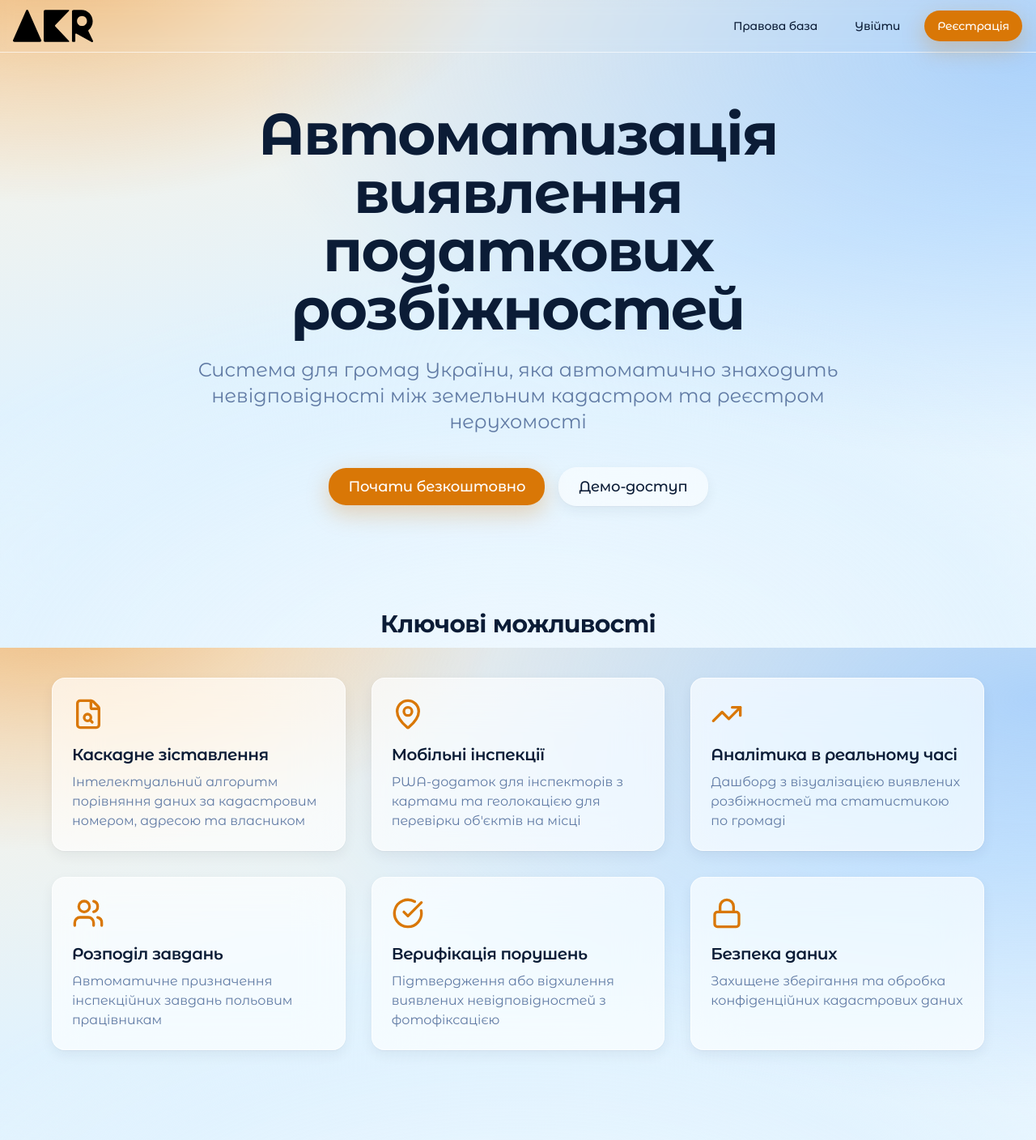
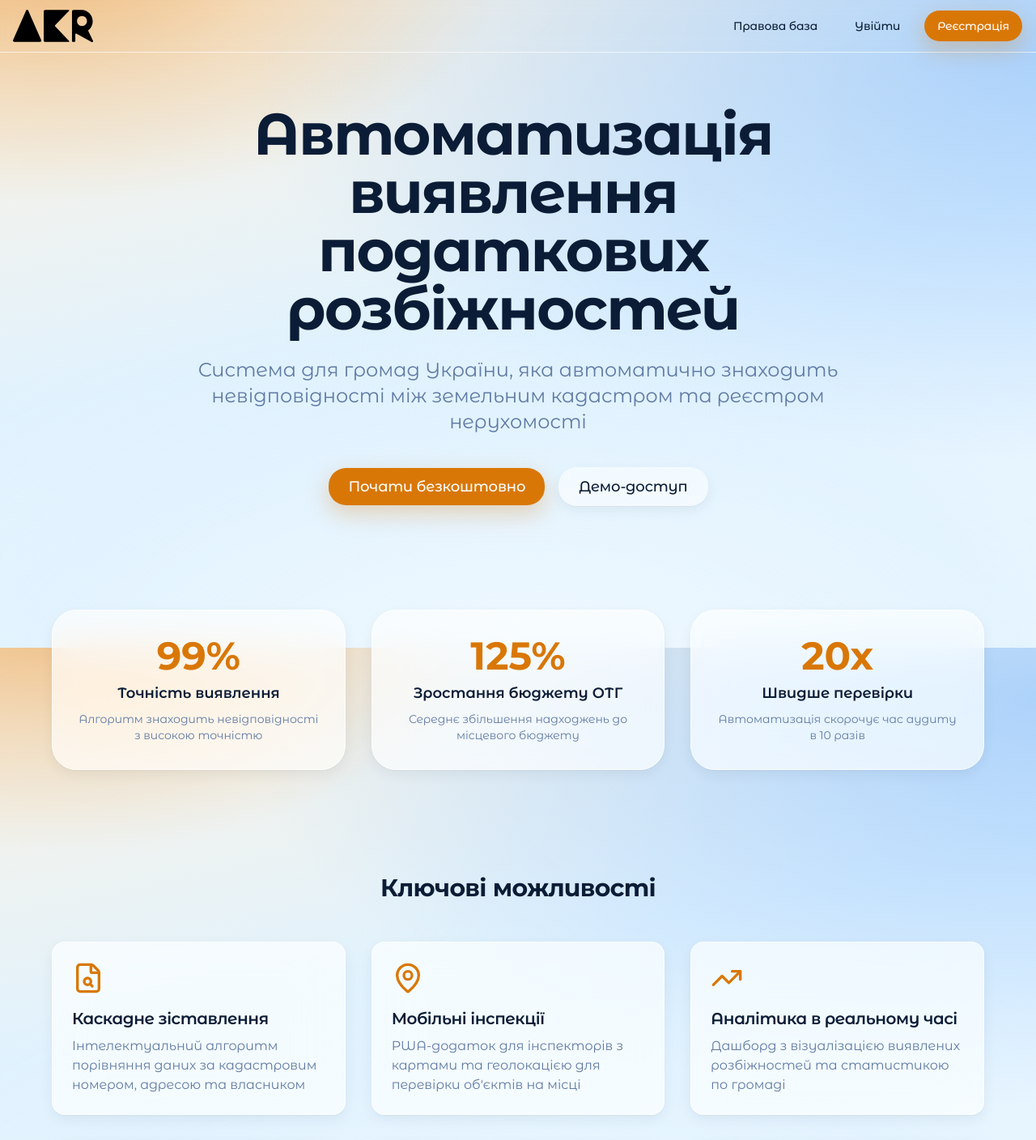
Before and after one commit to Opatsk-Inc/hackathon-main, a React (Vite) app in the folder front/: page / in a window 1280 px wide. Shown: the top 1408 px of the page at 81% size. Built offline with nearby package versions, Linux system fonts and the light colour scheme.

Commit message:
feat: enhance HomePage and LegalPage with animated transitions and updated content

```diff
--- a/front/index.html
+++ b/front/index.html
@@ -10,7 +10,7 @@
       href="https://fonts.googleapis.com/css2?family=Montserrat+Alternates:ital,wght@0,100;0,200;0,300;0,400;0,500;0,600;0,700;0,800;0,900;1,100;1,200;1,300;1,400;1,500;1,600;1,700;1,800;1,900&display=swap"
       rel="stylesheet"
     />
-    <title>Gromada-Audit</title>
+    <title>AKR | Автоматизація податкового контролю</title>
   </head>
   <body>
     <div id="root"></div>
--- a/front/src/pages/HomePage.tsx
+++ b/front/src/pages/HomePage.tsx
@@ -8,6 +8,32 @@ import {
   CheckCircle,
   Lock,
 } from "lucide-react"
+import { PageTransition } from "@/components/PageTransition"
+import { motion, useInView, useMotionValue, useSpring } from "framer-motion"
+import { useEffect, useRef } from "react"
+
+function AnimatedCounter({ value, suffix = "" }: { value: number; suffix?: string }) {
+  const ref = useRef<HTMLDivElement>(null)
+  const motionValue = useMotionValue(0)
+  const springValue = useSpring(motionValue, { duration: 2000 })
+  const isInView = useInView(ref, { once: true, margin: "-100px" })
+
+  useEffect(() => {
+    if (isInView) {
+      motionValue.set(value)
+    }
+  }, [isInView, motionValue, value])
+
+  useEffect(() => {
+    springValue.on("change", (latest) => {
+      if (ref.current) {
+        ref.current.textContent = Math.floor(latest).toLocaleString() + suffix
+      }
+    })
+  }, [springValue, suffix])
+
+  return <div ref={ref} className="mb-2 text-5xl font-bold text-primary">0{suffix}</div>
+}
 
 export function HomePage() {
   const navigate = useNavigate()
@@ -17,7 +43,10 @@ export function HomePage() {
       {/* Header */}
       <header className="border-b bg-background/95 backdrop-blur supports-[backdrop-filter]:bg-background/60">
         <div className="container mx-auto flex h-16 max-w-7xl items-center justify-between px-4">
-          <div className="flex items-center gap-2 cursor-pointer" onClick={() => navigate("/")}>
+          <div
+            className="flex cursor-pointer items-center gap-2"
+            onClick={() => navigate("/")}
+          >
             <img src="/name.svg" alt="AKR" className="h-10" />
           </div>
           <div className="flex items-center gap-3">
@@ -32,23 +61,57 @@ export function HomePage() {
         </div>
       </header>
 
+      <PageTransition>
+
         {/* Hero Section */}
         <section className="container mx-auto max-w-7xl px-4 py-12 md:py-16">
           <div className="mx-auto max-w-4xl text-center">
             <h1 className="text-center text-4xl font-bold tracking-tight sm:text-5xl md:text-6xl lg:text-7xl">
-            Автоматизація виявлення
+              {["Автоматизація", "виявлення"].map((word, i) => (
+                <motion.span
+                  key={i}
+                  initial={{ opacity: 0, y: 30 }}
+                  animate={{ opacity: 1, y: 0 }}
+                  transition={{ duration: 0.6, delay: i * 0.1, ease: [0.22, 1, 0.36, 1] }}
+                  className="inline-block mr-3"
+                >
+                  {word}
+                </motion.span>
+              ))}
               <br />
-            податкових розбіжностей
+              {["податкових", "розбіжностей"].map((word, i) => (
+                <motion.span
+                  key={i + 2}
+                  initial={{ opacity: 0, y: 30 }}
+                  animate={{ opacity: 1, y: 0 }}
+                  transition={{ duration: 0.6, delay: (i + 2) * 0.1, ease: [0.22, 1, 0.36, 1] }}
+                  className="inline-block mr-3"
+                >
+                  {word}
+                </motion.span>
+              ))}
             </h1>
-          <p className="mt-6 text-lg text-muted-foreground sm:text-xl md:text-2xl">
+            <motion.p
+              initial={{ opacity: 0, y: 20 }}
+              animate={{ opacity: 1, y: 0 }}
+              transition={{ duration: 0.8, delay: 0.2, ease: [0.22, 1, 0.36, 1] }}
+              className="mt-6 text-lg text-muted-foreground sm:text-xl md:text-2xl"
+            >
               Система для громад України, яка автоматично знаходить
               невідповідності між земельним кадастром та реєстром нерухомості
-          </p>
-          <div className="mt-10 flex flex-col gap-4 sm:flex-row sm:justify-center">
+            </motion.p>
+            <motion.div
+              initial={{ opacity: 0, y: 20 }}
+              animate={{ opacity: 1, y: 0 }}
+              transition={{ duration: 0.8, delay: 0.4, ease: [0.22, 1, 0.36, 1] }}
+              className="mt-10 flex flex-col gap-4 sm:flex-row sm:justify-center"
+            >
               <Button
                 size="lg"
                 className="text-lg"
-              onClick={() => navigate("/register")}
+                onClick={() => {
+                  document.getElementById('pricing')?.scrollIntoView({ behavior: 'smooth', block: 'center' })
+                }}
               >
                 Почати безкоштовно
               </Button>
@@ -60,6 +123,53 @@ export function HomePage() {
               >
                 Демо-доступ
               </Button>
+            </motion.div>
+          </div>
+        </section>
+
+        {/* Stats Section */}
+        <section className="container mx-auto max-w-7xl px-4 py-16">
+          <div className="mx-auto max-w-6xl">
+            <div className="grid gap-8 md:grid-cols-3">
+              <motion.div
+                initial={{ opacity: 0, y: 50 }}
+                whileInView={{ opacity: 1, y: 0 }}
+                viewport={{ once: true, margin: "-100px" }}
+                transition={{ duration: 0.5, delay: 0 }}
+                className="rounded-2xl border bg-card p-8 text-center shadow-lg"
+              >
+                <AnimatedCounter value={99} suffix="%" />
+                <p className="text-lg font-semibold">Точність виявлення</p>
+                <p className="mt-2 text-sm text-muted-foreground">
+                  Алгоритм знаходить невідповідності з високою точністю
+                </p>
+              </motion.div>
+              <motion.div
+                initial={{ opacity: 0, y: 50 }}
+                whileInView={{ opacity: 1, y: 0 }}
+                viewport={{ once: true, margin: "-100px" }}
+                transition={{ duration: 0.5, delay: 0.2 }}
+                className="rounded-2xl border bg-card p-8 text-center shadow-lg"
+              >
+                <AnimatedCounter value={125} suffix="%" />
+                <p className="text-lg font-semibold">Зростання бюджету ОТГ</p>
+                <p className="mt-2 text-sm text-muted-foreground">
+                  Середнє збільшення надходжень до місцевого бюджету
+                </p>
+              </motion.div>
+              <motion.div
+                initial={{ opacity: 0, y: 50 }}
+                whileInView={{ opacity: 1, y: 0 }}
+                viewport={{ once: true, margin: "-100px" }}
+                transition={{ duration: 0.5, delay: 0.4 }}
+                className="rounded-2xl border bg-card p-8 text-center shadow-lg"
+              >
+                <AnimatedCounter value={20} suffix="x" />
+                <p className="text-lg font-semibold">Швидше перевірки</p>
+                <p className="mt-2 text-sm text-muted-foreground">
+                  Автоматизація скорочує час аудиту в 10 разів
+                </p>
+              </motion.div>
             </div>
           </div>
         </section>
@@ -67,57 +177,103 @@ export function HomePage() {
         {/* Features */}
         <section className="container mx-auto max-w-7xl px-4 py-16">
           <div className="mx-auto max-w-6xl">
-          <h2 className="mb-12 text-center text-3xl font-bold">
+            <motion.h2
+              initial={{ opacity: 0, y: 20 }}
+              whileInView={{ opacity: 1, y: 0 }}
+              viewport={{ once: true, margin: "-100px" }}
+              transition={{ duration: 0.6 }}
+              className="mb-12 text-center text-3xl font-bold"
+            >
               Ключові можливості
-          </h2>
+            </motion.h2>
             <div className="grid gap-8 md:grid-cols-2 lg:grid-cols-3">
+              {[
+                {
+                  icon: <FileSearch className="h-10 w-10" />,
+                  title: "Каскадне зіставлення",
+                  description: "Інтелектуальний алгоритм порівняння даних за кадастровим номером, адресою та власником"
+                },
+                {
+                  icon: <MapPin className="h-10 w-10" />,
+                  title: "Мобільні інспекції",
+                  description: "PWA-додаток для інспекторів з картами та геолокацією для перевірки об'єктів на місці"
+                },
+                {
+                  icon: <TrendingUp className="h-10 w-10" />,
+                  title: "Аналітика в реальному часі",
+                  description: "Дашборд з візуалізацією виявлених розбіжностей та статистикою по громаді"
+                },
+                {
+                  icon: <Users className="h-10 w-10" />,
+                  title: "Розподіл завдань",
+                  description: "Автоматичне призначення інспекційних завдань польовим працівникам"
+                },
+                {
+                  icon: <CheckCircle className="h-10 w-10" />,
+                  title: "Верифікація порушень",
+                  description: "Підтвердження або відхилення виявлених невідповідностей з фотофіксацією"
+                },
+                {
+                  icon: <Lock className="h-10 w-10" />,
+                  title: "Безпека даних",
+                  description: "Захищене зберігання та обробка конфіденційних кадастрових даних"
+                }
+              ].map((feature, i) => (
+                <motion.div
+                  key={i}
+                  initial={{ opacity: 0, y: 30 }}
+                  whileInView={{ opacity: 1, y: 0 }}
+                  viewport={{ once: true, margin: "-50px" }}
+                  transition={{ duration: 0.5, delay: i * 0.1 }}
+                >
                   <FeatureCard
-              icon={<FileSearch className="h-10 w-10" />}
-              title="Каскадне зіставлення"
-              description="Інтелектуальний алгоритм порівняння даних за кадастровим номером, адресою та власником"
+                    icon={feature.icon}
+                    title={feature.title}
+                    description={feature.description}
                   />
-            <FeatureCard
-              icon={<MapPin className="h-10 w-10" />}
-              title="Мобільні інспекції"
-              description="PWA-додаток для інспекторів з картами та геолокацією для перевірки об'єктів на місці"
-            />
-            <FeatureCard
-              icon={<TrendingUp className="h-10 w-10" />}
-              title="Аналітика в реальному часі"
-              description="Дашборд з візуалізацією виявлених розбіжностей та статистикою по громаді"
-            />
-            <FeatureCard
-              icon={<Users className="h-10 w-10" />}
-              title="Розподіл завдань"
-              description="Автоматичне призначення інспекційних завдань польовим працівникам"
-            />
-            <FeatureCard
-              icon={<CheckCircle className="h-10 w-10" />}
-              title="Верифікація порушень"
-              description="Підтвердження або відхилення виявлених невідповідностей з фотофіксацією"
-            />
-            <FeatureCard
-              icon={<Lock className="h-10 w-10" />}
-              title="Безпека даних"
-              description="Захищене зберігання та обробка конфіденційних кадастрових даних"
-            />
+                </motion.div>
+              ))}
             </div>
           </div>
         </section>
 
         {/* Pricing Section */}
-      <section className="container mx-auto max-w-7xl px-4 py-16">
+        <section id="pricing" className="container mx-auto max-w-7xl px-4 py-16">
           <div className="mx-auto max-w-2xl text-center">
-          <h2 className="text-3xl font-bold">Тарифний план</h2>
-          <p className="mt-3 text-lg text-muted-foreground">
+            <motion.h2
+              initial={{ opacity: 0, y: 20 }}
+              whileInView={{ opacity: 1, y: 0 }}
+              viewport={{ once: true, margin: "-100px" }}
+              transition={{ duration: 0.6 }}
+              className="text-3xl font-bold"
+            >
+              Тарифний план
+            </motion.h2>
+            <motion.p
+              initial={{ opacity: 0, y: 20 }}
+              whileInView={{ opacity: 1, y: 0 }}
+              viewport={{ once: true, margin: "-100px" }}
+              transition={{ duration: 0.6, delay: 0.1 }}
+              className="mt-3 text-lg text-muted-foreground"
+            >
               Єдиний план з усіма можливостями для вашої громади
-          </p>
-          <div className="mt-12">
+            </motion.p>
+            <motion.div
+              initial={{ opacity: 0, scale: 0.95 }}
+              whileInView={{ opacity: 1, scale: 1 }}
+              viewport={{ once: true, margin: "-100px" }}
+              transition={{ duration: 0.6, delay: 0.2 }}
+              className="mt-12"
+            >
               <div className="rounded-2xl border border-primary bg-primary/5 p-8 shadow-lg md:p-10">
                 <h3 className="text-3xl font-bold">Професійний</h3>
                 <div className="mt-6">
-                <span className="text-5xl font-bold">5 000</span>
-                <span className="text-xl text-muted-foreground"> ₴/місяць</span>
+                  <span className="text-2xl text-muted-foreground line-through mr-3">5 000 ₴</span>
+                  <span className="text-5xl font-bold">0</span>
+                  <span className="text-xl text-muted-foreground">
+                    {" "}
+                    ₴/місяць
+                  </span>
                 </div>
                 <ul className="mt-8 space-y-4 text-left">
                   {[
@@ -151,20 +307,26 @@ export function HomePage() {
                   Почати безкоштовний тріал
                 </Button>
                 <p className="mt-4 text-sm text-muted-foreground">
-                14 днів безкоштовно, без прив'язки картки
+                  14 днів безкоштовно
                 </p>
               </div>
-          </div>
+            </motion.div>
           </div>
         </section>
 
         {/* CTA Section */}
         <section className="container mx-auto max-w-7xl px-4 py-16">
-        <div className="mx-auto max-w-4xl rounded-2xl border bg-card p-8 text-center shadow-lg md:p-12">
+          <motion.div
+            initial={{ opacity: 0, y: 30 }}
+            whileInView={{ opacity: 1, y: 0 }}
+            viewport={{ once: true, margin: "-100px" }}
+            transition={{ duration: 0.6 }}
+            className="mx-auto max-w-4xl rounded-2xl border bg-card p-8 text-center shadow-lg md:p-12"
+          >
             <h2 className="text-3xl font-bold">Готові почати?</h2>
             <p className="mt-4 text-lg text-muted-foreground">
-            Приєднуйтесь до громад, які вже використовують AKR для
-            підвищення ефективності податкового контролю
+              Приєднуйтесь до громад, які вже використовують AKR для підвищення
+              ефективності податкового контролю
             </p>
             <div className="mt-8 flex flex-col gap-4 sm:flex-row sm:justify-center">
               <Button size="lg" onClick={() => navigate("/register")}>
@@ -178,18 +340,19 @@ export function HomePage() {
                 Увійти в систему
               </Button>
             </div>
-        </div>
+          </motion.div>
         </section>
 
         {/* Footer */}
         <footer className="border-t py-8">
           <div className="container mx-auto max-w-7xl px-4 text-center text-sm text-muted-foreground">
             <p>
-            © 2026 AKR. Система виявлення податкових розбіжностей для
-            громад України.
+              © 2026 AKR. Система виявлення податкових розбіжностей для громад
+              України.
             </p>
           </div>
         </footer>
+      </PageTransition>
     </div>
   )
 }
--- a/front/src/pages/LegalPage.tsx
+++ b/front/src/pages/LegalPage.tsx
@@ -1,6 +1,7 @@
 import { useNavigate } from "react-router-dom"
 import { Button } from "@/components/ui/button"
 import { Scale, FileText, AlertCircle } from "lucide-react"
+import { PageTransition } from "@/components/PageTransition"
 
 export function LegalPage() {
   const navigate = useNavigate()
@@ -24,6 +25,8 @@ export function LegalPage() {
           </div>
         </div>
       </header>
+
+      <PageTransition>
 
       {/* Content */}
       <div className="container mx-auto max-w-5xl px-4 py-12">
@@ -240,6 +243,7 @@ export function LegalPage() {
           </p>
         </div>
       </footer>
+      </PageTransition>
     </div>
   )
 }
```
Lines whose indentation alone changed are shown as unchanged.
